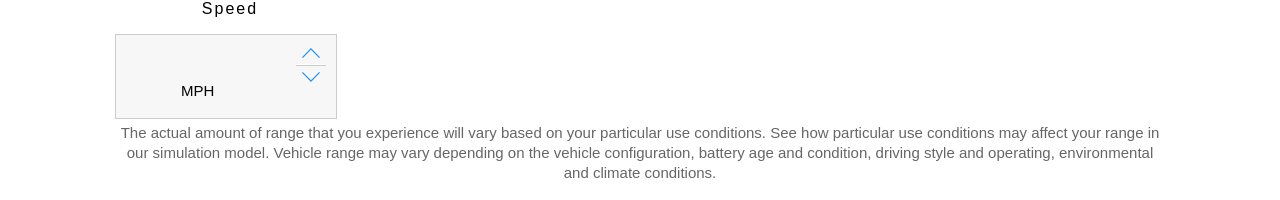
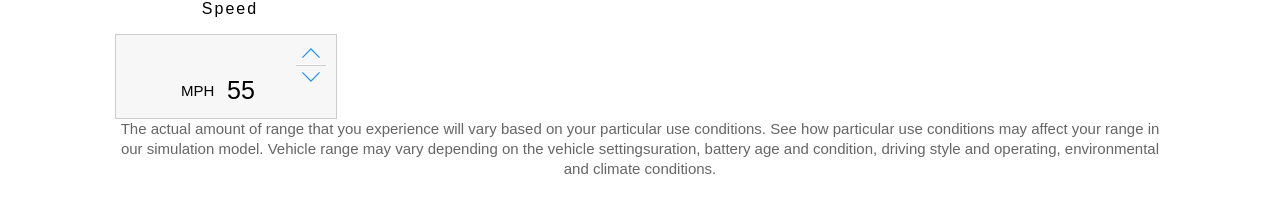
Before and after one commit to desmondcain/react-tesla-range-calculator, a React (Create React App) app: page / in a window 1280 px wide. Shown: the part 745-945 px from the top of the page. Built offline with nearby package versions, Linux system fonts and the light colour scheme.

Commit message:
Build out counter component and update state

```diff
--- a/src/components/TeslaRange/TeslaCounter/TeslaCounter.jsx
+++ b/src/components/TeslaRange/TeslaCounter/TeslaCounter.jsx
@@ -1,13 +1,30 @@
 import React, { Component } from 'react';
-import { string, number } from 'prop-types';
+import { PropTypes } from 'prop-types';
 
 import './TeslaCounter.css'
 
 class TeslaCounter extends Component {
+  constructor() {
+    super()
+
+    this.increment = this.increment.bind(this)
+    this.decrement = this.decrement.bind(this)
+  }
+
+  increment() {
+    if (this.props.value < this.props.max) {
+      this.props.onChange(this.props.value + this.props.step)
+    }
+  }
+
+  decrement() {
+    if (this.props.value > this.props.min) {
+      this.props.onChange(this.props.value - this.props.step)
+    }
+  }
 
   render() {
-    let { max, min, step, title, unit } = this.props
-    let value;
+    let { max, min, title, unit, value } = this.props
 
     return (
       <div className="tesla-counter">
@@ -18,9 +35,10 @@ class TeslaCounter extends Component {
               {value}
               <span>{unit}</span>
             </p>
+
             <div className="tesla-counter-controls" tabIndex="-1">
-              <button tabIndex="-1"></button>
-              <button tabIndex="-1"></button>
+              <button type="button" onClick={this.increment} tabIndex="-1" disabled={value === max}></button>
+              <button type="button" onClick={this.decrement} tabIndex="-1" disabled={value === min}></button>
             </div>
           </div>
         </div>
@@ -30,12 +48,13 @@ class TeslaCounter extends Component {
 }
 
 TeslaCounter.propTypes = {
-  max: number.isRequired,
-  min: number.isRequired,
-  step: number.isRequired,
-  title: string.isRequired,
-  value: number.isRequired,
-  unit: string.isRequired,
+  max: PropTypes.number.isRequired,
+  min: PropTypes.number.isRequired,
+  step: PropTypes.number.isRequired,
+  title: PropTypes.string.isRequired,
+  value: PropTypes.number.isRequired,
+  unit: PropTypes.string.isRequired,
+  onChange: PropTypes.func.isRequired
 }
 
 export default TeslaCounter;
--- a/src/components/TeslaRange/TeslaCounter/TeslaCounter.scss
+++ b/src/components/TeslaRange/TeslaCounter/TeslaCounter.scss
@@ -77,7 +77,7 @@
       width: 30px;
 
       &[disabled] {
-        cursor: not-allowed;
+        cursor: default;
         opacity: 0.4;
       }
 
--- a/src/components/TeslaRange/index.jsx
+++ b/src/components/TeslaRange/index.jsx
@@ -14,9 +14,31 @@ class TeslaRange extends Component {
     super()
 
     this.calculateStats = this.calculateStats.bind(this)
+    this.handleChange = this.handleChange.bind(this)
+    this.onChange = this.onChange.bind(this)
 
-    this.defaultSettings = { climate: true, speed: 55, temperature: 20, wheels: 19 }
-    this.stats = this.calculateStats(this.defaultSettings, TESLA_MODELS)
+    this.settings = { climate: true, speed: 55, temperature: 20, wheels: 19 }
+
+    this.state = {
+      settings: this.settings,
+      stats: this.calculateStats(this.settings, TESLA_MODELS)
+    }
+  }
+
+  componentWillMount() {
+    this.handlers = {}
+  }
+
+  handleChange(name) {
+    if (!this.handlers[name]) {
+      this.handlers[name] = (value) => { this.onChange(name, value) }
+    }
+    return this.handlers[name]
+  }
+
+  onChange(name, value) {
+    let settings = {...this.state.settings, [name]: value}
+    this.setState({settings: settings, stats: this.calculateStats(settings, TESLA_MODELS)});
   }
 
   calculateStats(settings, models) {
@@ -32,23 +54,31 @@ class TeslaRange extends Component {
   }
 
   render() {
-    const defaultSettings = this.defaultSettings
-    const stats = this.stats
+    const settings = this.state.settings
+    const stats = this.state.stats
 
     return (
       <div className="tesla-range">
         <TeslaRangeHeader />
-        <TeslaRangeCar wheelSize={defaultSettings.wheels} />
+        <TeslaRangeCar wheelSize={settings.wheels} />
         <TeslaStats stats={stats} />
 
         <div className="tesla-controlls">
-          <TeslaCounter title="Speed" unit="mph" step={5} min={45} max={70} />
+          <TeslaCounter
+            title="Speed"
+            unit="mph"
+            step={5}
+            min={45}
+            max={70}
+            value={settings.speed}
+            onChange={this.handleChange('speed')}
+          />
         </div>
 
         <div className="row">
           <p className="notice-range">
             The actual amount of range that you experience will vary based on your particular use conditions. See how particular use conditions may affect your range in our simulation model.
-            Vehicle range may vary depending on the vehicle configuration, battery age and condition, driving style and operating, environmental and climate conditions.
+            Vehicle range may vary depending on the vehicle settingsuration, battery age and condition, driving style and operating, environmental and climate conditions.
           </p>
         </div>
       </div>
```
